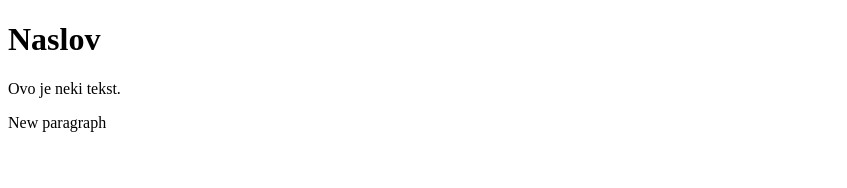
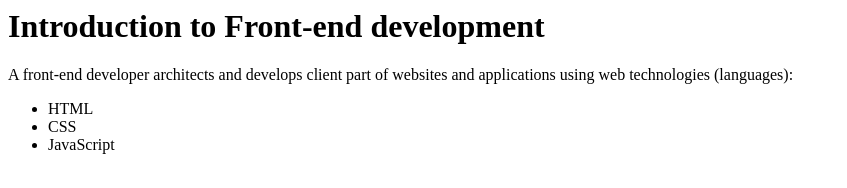
Before and after one commit to monika9086/Mokranjac, a plain HTML site: page index.html in a window 1280 px wide. Shown: the whole page, without its empty margins (0-847 px from the left). Drawn offline with Linux system fonts and the light colour scheme.

Commit message:
Initial Commit

```diff
--- a/index.html
+++ b/index.html
@@ -1,13 +1,10 @@
-<!DOCTYPE html>
-<html lang="sr">
-<head>
-    <meta charset="UTF-8">
-<title>naziv strane</title>
-</head>
-<body>
-    <h1>Naslov</h1>
-    <p>Ovo je neki tekst.</p>
-    <p>New paragraph</p>
-</body>
+<h1>Introduction to Front-end development</h1>
 
-</html>
+<p>A front-end developer architects and develops client part of websites and applications using web technologies (languages):</p>
+
+<ul>
+<li>HTML</li>
+<li>CSS</li>
+<li>JavaScript</li>
+
+</ul>
```
